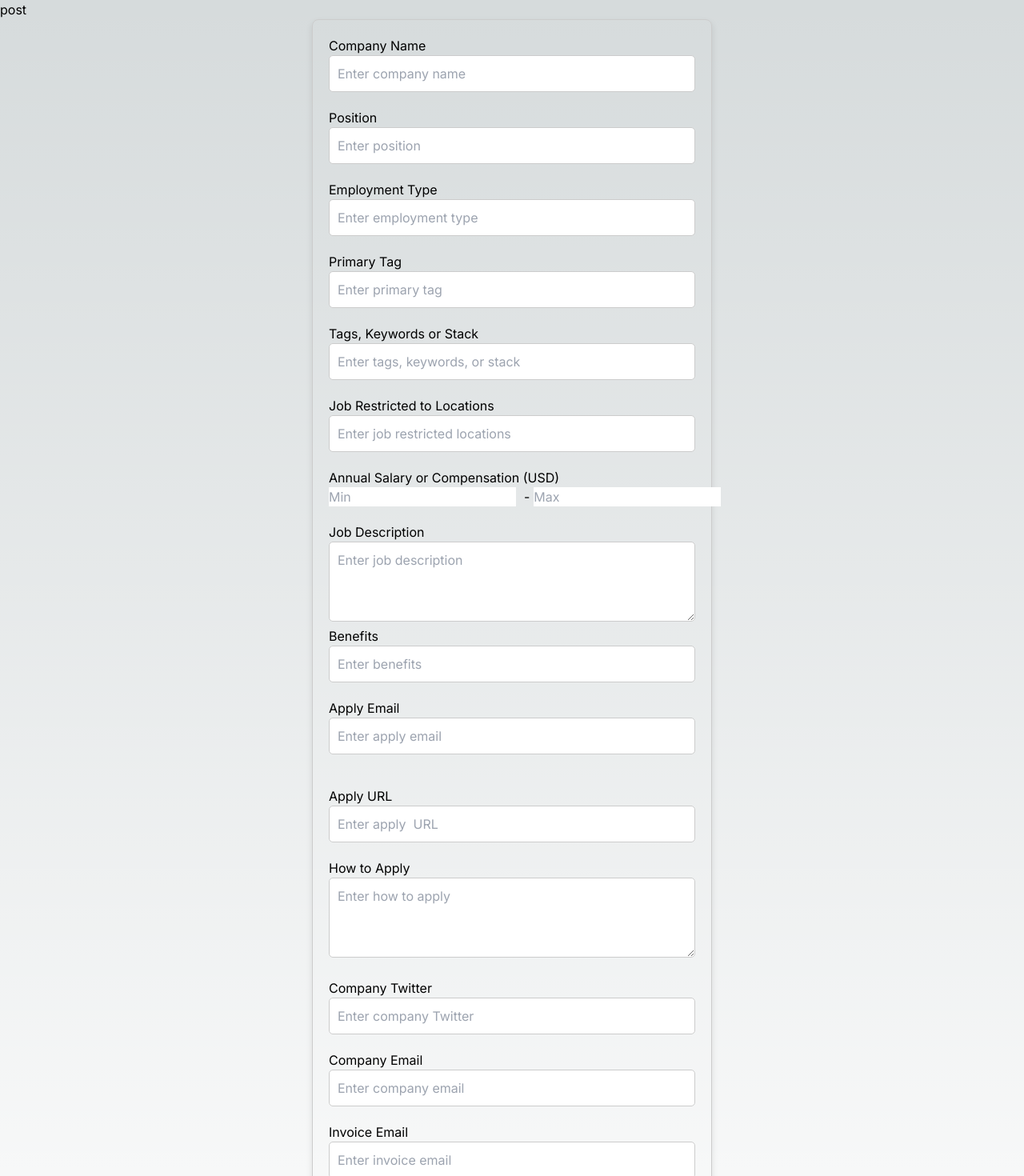
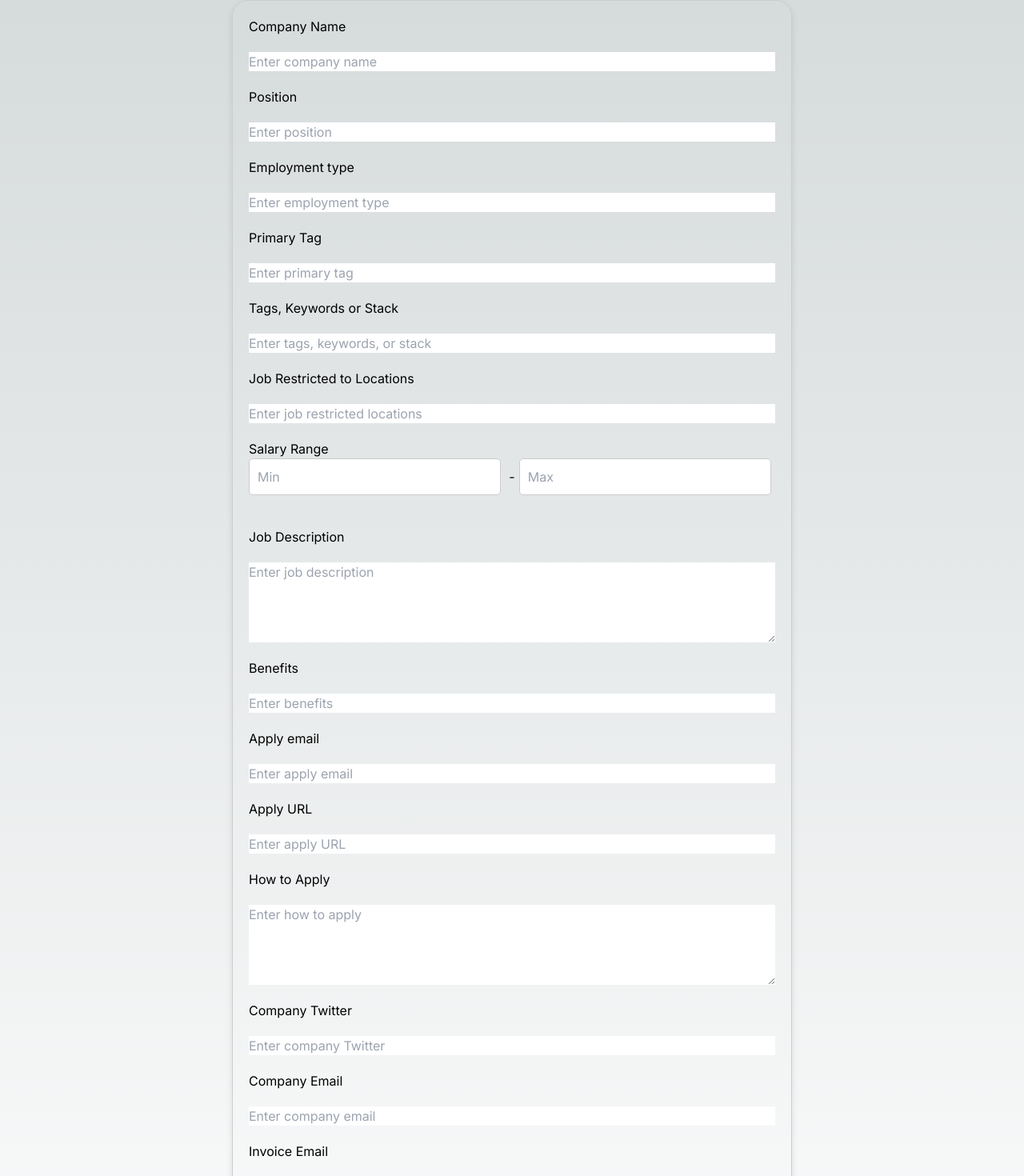
Before and after one commit to Darakshinda/job-portal-nextjs, a Next.js app: page /post in a window 1280 px wide. Shown: the top 1470 px of the page at 80% size. Built offline with nearby package versions, Linux system fonts and the light colour scheme.

Commit message:
post backend integration

```diff
--- a/package.json
+++ b/package.json
@@ -9,6 +9,7 @@
     "lint": "next lint"
   },
   "dependencies": {
+    "axios": "^1.7.2",
     "next": "14.2.3",
     "react": "^18",
     "react-dom": "^18"
--- a/src/app/post/page.tsx
+++ b/src/app/post/page.tsx
@@ -1,92 +1,122 @@
 'use client';
-import React from 'react';
-import styles from './post.module.css'
+import React, { useState } from 'react';
+import styles from './post.module.css';
+import axios from 'axios';
 
-const post = () => {
+const Post = () => {
+  const [formData, setFormData] = useState({
+    companyName: '',
+    position: '',
+    employmentType: '',
+    primaryTag: '',
+    tagsKeywordsStack: '',
+    jobLocations: '',
+    minSalary: '',
+    maxSalary: '',
+    jobDescription: '',
+    benefits: '',
+    applyEmail: '',
+    applyEmailURL: '',
+    howToApply: '',
+    companyTwitter: '',
+    companyEmail: '',
+    invoiceEmail: '',
+    invoiceAddress: '',
+    feedbackBox: ''
+  });
+
+  const handleChange = (e: React.ChangeEvent<HTMLInputElement | HTMLTextAreaElement>) => {
+    setFormData({ ...formData, [e.target.id]: e.target.value });
+  };
+
+
+  const handleSubmit = async () => {
+    try {
+      const res = await axios.post('http://localhost:8000/jobs/register/', formData);
+      alert('Job profile posted!');
+      console.log(res.data);
+      // Optionally, you can redirect to another page after successful post
+    } catch (error) {
+      console.error('Error posting job:', error);
+      // Handle error
+    }
+  };
+
   return (
     <div className='body'>
       <div>
-      <div>
-        <div>post</div>
         <div className={styles.inputContainer}>
-          <div className={styles.inputWrapper}>
+          {/* Company Name */}
           <label>Company Name</label>
-            <div className={styles.inputBox}>
           <input
             type="text"
             id="companyName"
             className={styles.nameInput}
             placeholder="Enter company name"
+            value={formData.companyName}
+            onChange={handleChange}
           />
-            </div>
-          </div>
-          <div className={styles.inputWrapper}>
+          {/* Position */}
           <label>Position</label>
-            <div className={styles.inputBox}>
           <input
             type="text"
             id="position"
             className={styles.nameInput}
             placeholder="Enter position"
+            value={formData.position}
+            onChange={handleChange}
           />
-            </div>
-          </div>
           {/* Employment Type */}
-          <div className={styles.inputWrapper}>
-            <label>Employment Type</label>
-            <div className={styles.inputBox}>
+          <label>Employment type</label>
           <input
             type="text"
             id="employmentType"
             className={styles.nameInput}
             placeholder="Enter employment type"
+            value={formData.employmentType}
+            onChange={handleChange}
           />
-            </div>
-          </div>
           {/* Primary Tag */}
-          <div className={styles.inputWrapper}>
           <label>Primary Tag</label>
-            <div className={styles.inputBox}>
           <input
             type="text"
             id="primaryTag"
             className={styles.nameInput}
             placeholder="Enter primary tag"
+            value={formData.primaryTag}
+            onChange={handleChange}
           />
-            </div>
-          </div>
           {/* Tags, Keywords or Stack */}
-          <div className={styles.inputWrapper}>
           <label>Tags, Keywords or Stack</label>
-            <div className={styles.inputBox}>
           <input
             type="text"
             id="tagsKeywordsStack"
             className={styles.nameInput}
             placeholder="Enter tags, keywords, or stack"
+            value={formData.tagsKeywordsStack}
+            onChange={handleChange}
           />
-            </div>
-          </div>
           {/* Job Restricted to Locations */}
-          <div className={styles.inputWrapper}>
           <label>Job Restricted to Locations</label>
-            <div className={styles.inputBox}>
           <input
             type="text"
             id="jobLocations"
             className={styles.nameInput}
             placeholder="Enter job restricted locations"
+            value={formData.jobLocations}
+            onChange={handleChange}
           />
-            </div>
-          </div>
-          <div className={styles.inputWrapper}>
-            <label>Annual Salary or Compensation (USD)</label>
+          {/* Min and Max Salary */}
 <div className={styles.salaryContainer}>
+  <label>Salary Range</label>
+  <div className={styles.salaryInputContainer}>
     <input
       type="number"
       id="minSalary"
       className={styles.salaryInput}
       placeholder="Min"
+      value={formData.minSalary}
+      onChange={handleChange}
     />
     <span className={styles.salarySeparator}>-</span>
     <input
@@ -94,132 +124,118 @@ const post = () => {
       id="maxSalary"
       className={styles.salaryInput}
       placeholder="Max"
+      value={formData.maxSalary}
+      onChange={handleChange}
     />
   </div>
 </div>
+
           {/* Job Description */}
-          <div className={styles.inputWrapper}>
           <label>Job Description</label>
-            <div className={styles.inputBox}>
           <textarea
             id="jobDescription"
             className={styles.descriptionInput}
             placeholder="Enter job description"
+            value={formData.jobDescription}
+            onChange={handleChange}
           />
-            </div>
-            <div className={styles.inputWrapper}>
-          <label>Benefits</label>
-          <div className={styles.inputBox}>
+          {/* Benefits */}
+          <label>Benefits </label>
           <input
             type="text"
             id="benefits"
             className={styles.nameInput}
             placeholder="Enter benefits"
+            value={formData.benefits}
+            onChange={handleChange}
           />
-          </div>
-        </div>
-        <div className={styles.inputWrapper}>
-          <label>Apply Email</label>
-          <div className={styles.inputBox}>
+          {/* Apply Email */}
+          <label>Apply email</label>
           <input
             type="email"
             id="applyEmail"
             className={styles.nameInput}
             placeholder="Enter apply email"
+            value={formData.applyEmail}
+            onChange={handleChange}
           />
-          </div>
-        </div>
-          </div>
-          <div className={styles.inputWrapper}>
+          {/* Apply  URL */}
           <label>Apply URL</label>
-          <div className={styles.inputBox}>
           <input
             type="text"
             id="applyEmailURL"
             className={styles.nameInput}
-              placeholder="Enter apply  URL"
+            placeholder="Enter apply URL"
+            value={formData.applyEmailURL}
+            onChange={handleChange}
           />
-          </div>
-        </div>
           {/* How to Apply */}
-          <div className={styles.inputWrapper}>
-            <label>How to Apply</label>
-            <div className={styles.inputBox}>
+          <label>How to Apply </label>
           <textarea
             id="howToApply"
             className={styles.descriptionInput}
             placeholder="Enter how to apply"
+            value={formData.howToApply}
+            onChange={handleChange}
           />
-            </div>
-          </div>
           {/* Company Twitter */}
-          <div className={styles.inputWrapper}>
           <label>Company Twitter</label>
-            <div className={styles.inputBox}>
           <input
             type="text"
             id="companyTwitter"
             className={styles.nameInput}
             placeholder="Enter company Twitter"
+            value={formData.companyTwitter}
+            onChange={handleChange}
           />
-            </div>
-          </div>
           {/* Company Email */}
-          <div className={styles.inputWrapper}>
           <label>Company Email</label>
-            <div className={styles.inputBox}>
           <input
             type="email"
             id="companyEmail"
             className={styles.nameInput}
             placeholder="Enter company email"
+            value={formData.companyEmail}
+            onChange={handleChange}
             required
           />
-            </div>
-          </div>
           {/* Invoice Email */}
-          <div className={styles.inputWrapper}>
           <label>Invoice Email</label>
-            <div className={styles.inputBox}>
           <input
             type="email"
             id="invoiceEmail"
             className={styles.nameInput}
             placeholder="Enter invoice email"
+            value={formData.invoiceEmail}
+            onChange={handleChange}
           />
-            </div>
-          </div>
           {/* Invoice Address */}
-          <div className={styles.inputWrapper}>
           <label>Invoice Address</label>
-            <div className={styles.inputBox}>
           <input
             type="text"
             id="invoiceAddress"
             className={styles.nameInput}
             placeholder="Enter invoice address"
+            value={formData.invoiceAddress}
+            onChange={handleChange}
           />
-            </div>
-          </div>
           {/* Feedback Box */}
-          <div className={styles.inputWrapper}>
           <label>Feedback Box</label>
-            <div className={styles.inputBox}>
           <textarea
             id="feedbackBox"
             className={styles.descriptionInput}
             placeholder="Enter your feedback"
+            value={formData.feedbackBox}
+            onChange={handleChange}
           />
-            </div>
-          </div>
-          <button className={styles.postButton} onClick={() => alert('Job profile posted!')}>
+          {/* Button to submit the form */}
+          <button className={styles.postButton} onClick={handleSubmit}>
             Post
           </button>
         </div>
       </div>
     </div>
-    </div>
-  )
-}
+  );
+};
 
-export default post;
+export default Post;
--- a/src/app/post/post.module.css
+++ b/src/app/post/post.module.css
@@ -1,20 +1,14 @@
-.body {
-  display: flex;
-  justify-content: center;
-  align-items: center;
-  height: 100vh;
-}
-
 .inputContainer {
-  max-width: 500px; /* Adjust the width as needed */
+  max-width: 700px;
   padding: 20px;
   border: 1px solid #ccc;
-  border-radius: 8px;
-  box-shadow: 0 4px 8px rgba(0, 0, 0, 0.1); /* Adding shadow */
+  border-radius: 20px; /* Increased border radius */
+  box-shadow: 0 4px 8px rgba(0, 0, 0, 0.1);
   display: flex;
   flex-direction: column;
   align-items: stretch;
-  margin: auto; /* Centering the box */
+  margin: auto;
+  gap: 20px; /* Increased gap between elements */
 }
 
 .inputWrapper {
@@ -40,16 +34,23 @@
 
 .inputBox input:focus,
 .inputBox textarea:focus {
-  border-color: #007bff; /* Example color for focus */
+  border-color: #007bff;
 }
 
 .salaryContainer {
+  margin-bottom: 20px;
+}
+
+.salaryInputContainer {
   display: flex;
   align-items: center;
 }
 
 .salaryInput {
   flex: 1;
+  padding: 10px;
+  border: 1px solid #ccc;
+  border-radius: 5px;
   margin-right: 5px;
 }
 
@@ -58,8 +59,9 @@
 }
 
 .descriptionInput {
-  height: 100px; /* Adjust height as needed */
+  height: 100px;
 }
+
 .postButton {
   padding: 10px 20px;
   background-color: #3a4b9a;
@@ -67,8 +69,8 @@
   border: none;
   border-radius: 5px;
   cursor: pointer;
-  align-self: center; /* Center the button */
-  margin-top: 20px; /* Space above the button */
+  align-self: center;
+  margin-top: 20px;
 }
 
 .postButton:hover {
```
Also changed, not shown: src/app/page.tsx (+45 -5 lines), 1 other file (tests, documents, lock files or other folders). Lines whose indentation alone changed are shown as unchanged.
